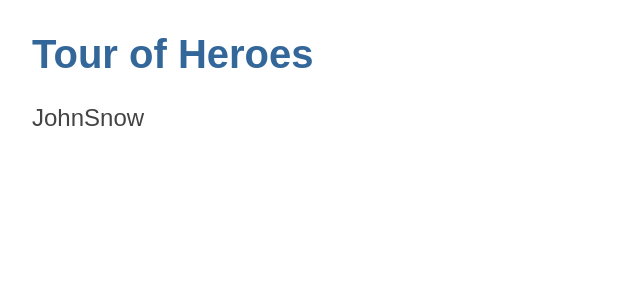
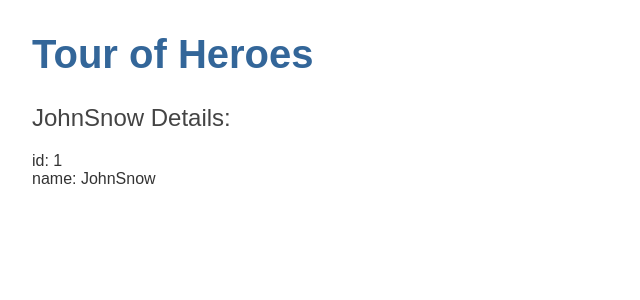
Before and after one commit to firojkabir/comic-heroes-angular, an Angular app: page / in a window 1280 px wide. Shown: the top 300 px of the page, without its empty margins (0-640 px from the left). Built offline with nearby package versions, Linux system fonts and the light colour scheme.

Commit message:
Create a interface and show the object

```diff
--- a/src/app/hero.ts
+++ b/src/app/hero.ts
@@ -1 +1,4 @@
-export inter
+export interface Hero {
+  id: number;
+  name: string;
+}
--- a/src/app/heroes/heroes.component.html
+++ b/src/app/heroes/heroes.component.html
@@ -1 +1,3 @@
-<h2>{{ hero }}</h2>
+<h2>{{ hero.name }} Details:</h2>
+<div><span>id: </span>{{ hero.id }}</div>
+<div><span>name: </span>{{ hero.name }}</div>
--- a/src/app/heroes/heroes.component.ts
+++ b/src/app/heroes/heroes.component.ts
@@ -1,4 +1,5 @@
 import { Component, OnInit } from '@angular/core';
+import { Hero } from '../hero';
 
 @Component({
   selector: 'app-heroes',
@@ -6,7 +7,11 @@
   styleUrls: ['./heroes.component.scss'],
 })
 export class HeroesComponent implements OnInit {
-  hero = 'JohnSnow';
+  hero: Hero = {
+    id: 1,
+    name: 'JohnSnow',
+  };
+
   constructor() {}
 
   ngOnInit(): void {}
```
